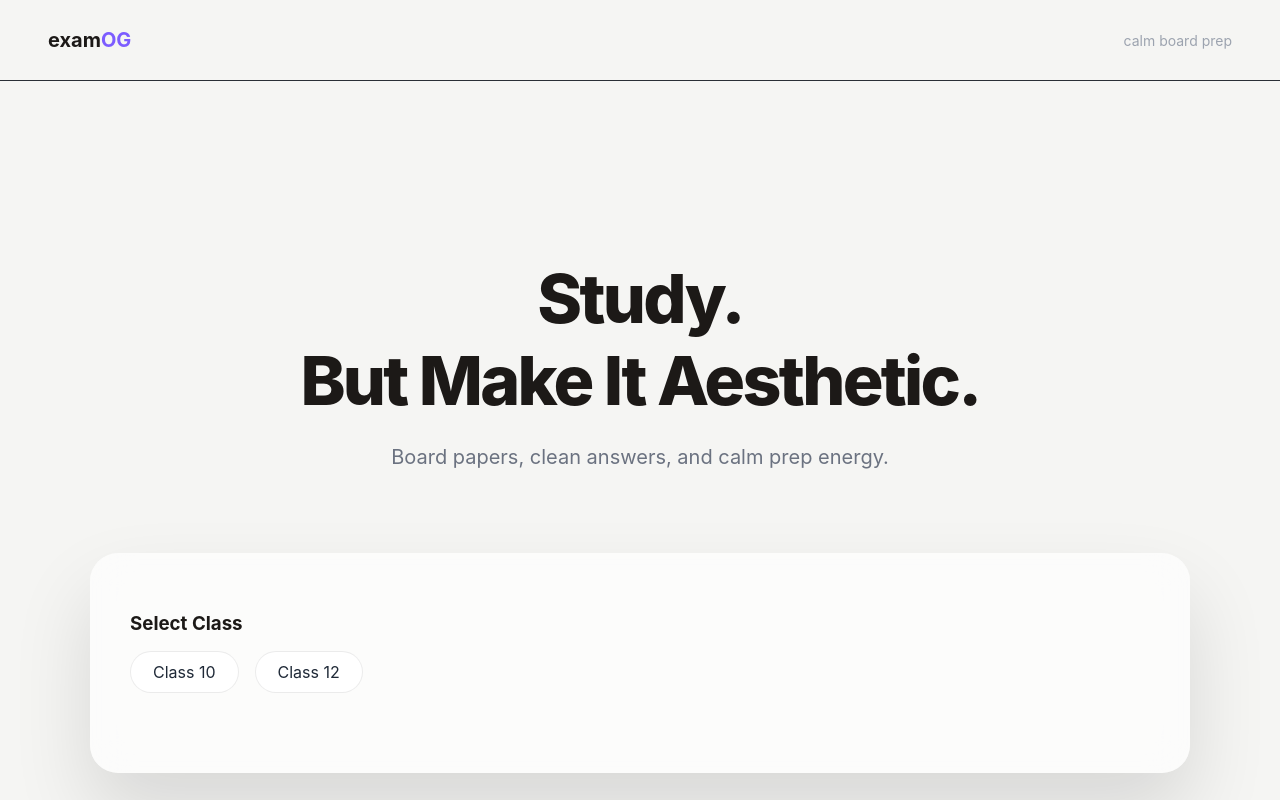
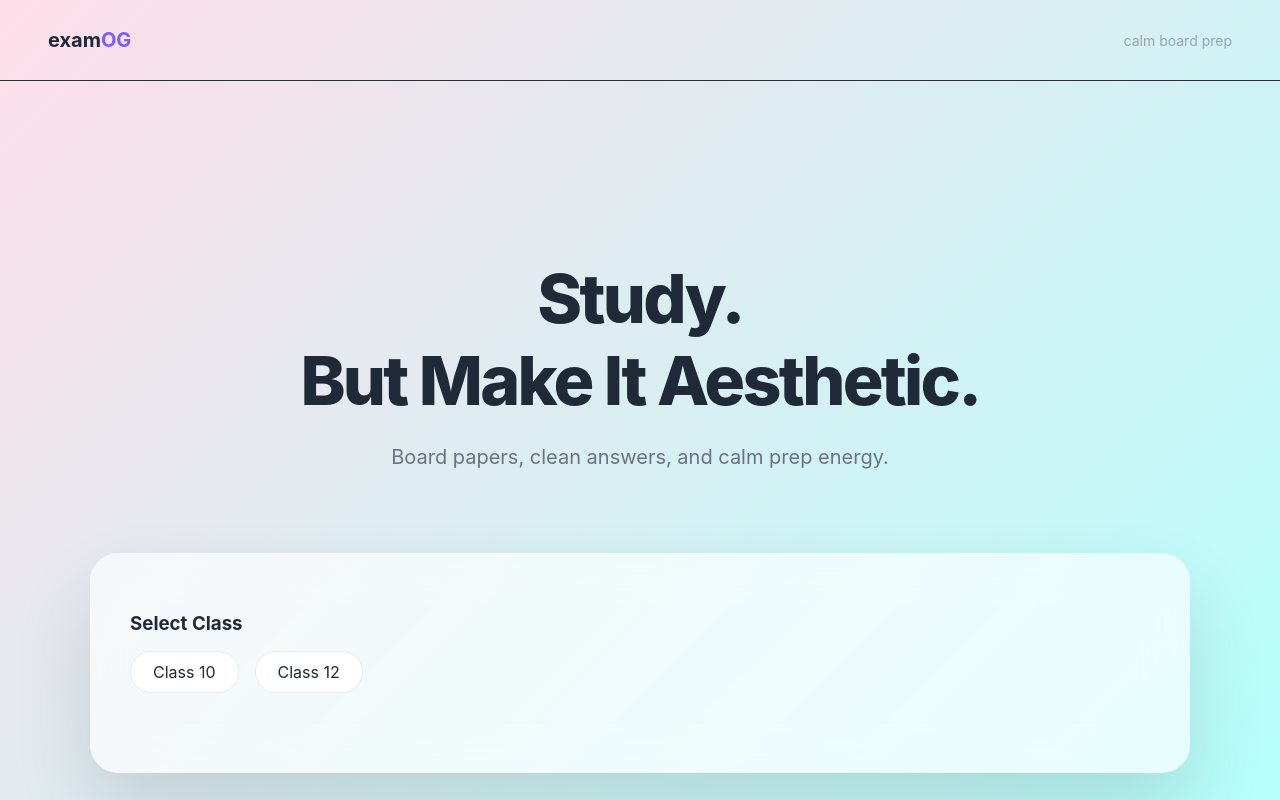
Before and after one commit to jia-nil/examogfrontend, a React (Vite) app: page / in a window 1280 px wide. Built offline with nearby package versions, Linux system fonts and the light colour scheme.

Commit message:
Update global styles with gradient background and color

```diff
--- a/src/styles/global.css
+++ b/src/styles/global.css
@@ -1,10 +1,9 @@
-
 html, body {
   margin: 0;
   padding: 0;
-  background: #F5F5F3;
   font-family: 'Inter', system-ui, sans-serif;
-  color: #1C1917;
+  background: linear-gradient(135deg, #FFDEE9 0%, #B5FFFC 100%);
+  color: #1F2937;
 }
 
 * {
```
